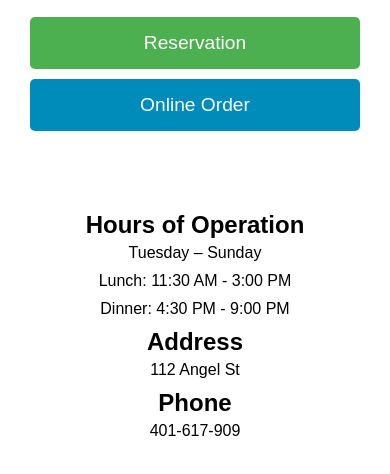
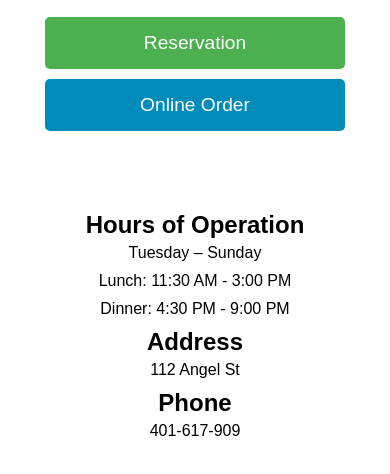
Before and after one commit to rahuldey700/hengs, a plain HTML site: page index.html in a window 390 px wide. Shown: the part 164-638 px from the top of the page. Drawn offline with Linux system fonts and the light colour scheme.

Commit message:
Update styles.css

```diff
--- a/styles.css
+++ b/styles.css
@@ -62,7 +62,7 @@ body {
 @media screen and (max-width: 600px) {
     .btn {
         display: block;
-        width: calc(100% - 40px); /* 100% of the screen width minus the margin */
+        width: calc(100% - 70px); /* 100% of the screen width minus the margin */
         margin: 10px auto; /* Same size margin for top, bottom, and center the button */
         padding: 15px 0; /* Increased padding for a taller button, easier to tap */
         font-size: 1.2em; /* Larger font size for better readability */
```
